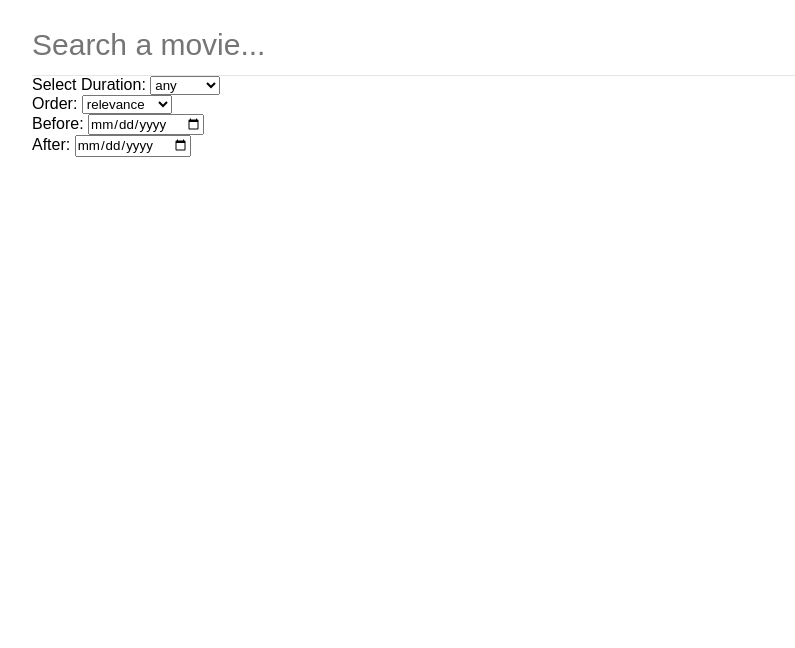
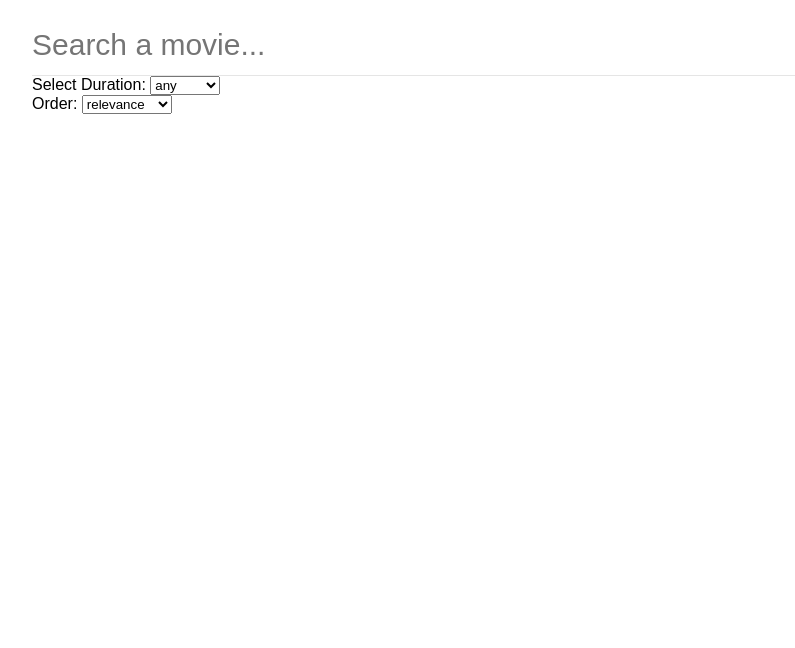
Before and after one commit to CodeurCopieur/build-a-youtube-video-search_js-youtube_api, a plain HTML site: page index.html in a window 1280 px wide. Shown: the part 152-800 px from the top of the page, without its empty margins (134-929 px from the left). Drawn offline with Linux system fonts and the light colour scheme.

Commit message:
Update index.html

```diff
--- a/index.html
+++ b/index.html
@@ -38,15 +38,6 @@
           </select>
         </div>
 
-        <div class="component__group">
-          <label for="fromdate">Before:</label>
-          <input type="date" class="component__control" name="" id="beforedate">
-        </div>
-        <div class="component__group">
-          <label for="fromdate">After:</label>
-          <input type="date" class="component__control" name="" id="afterdate">
-        </div>
-
       </form>
       <div class="component-search__wrap">
         <img class="component-search__loader" src="./hourglass.gif" />
```
